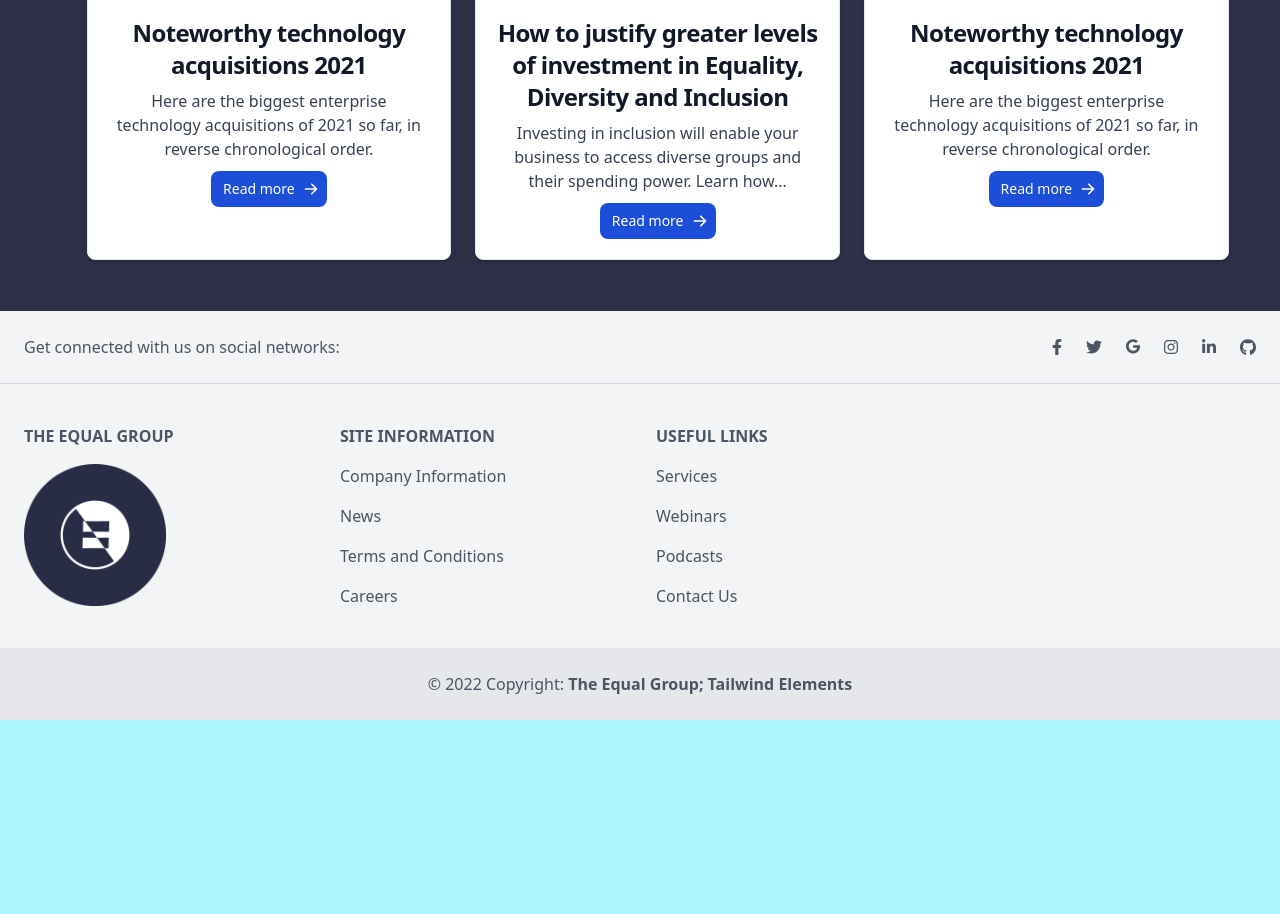
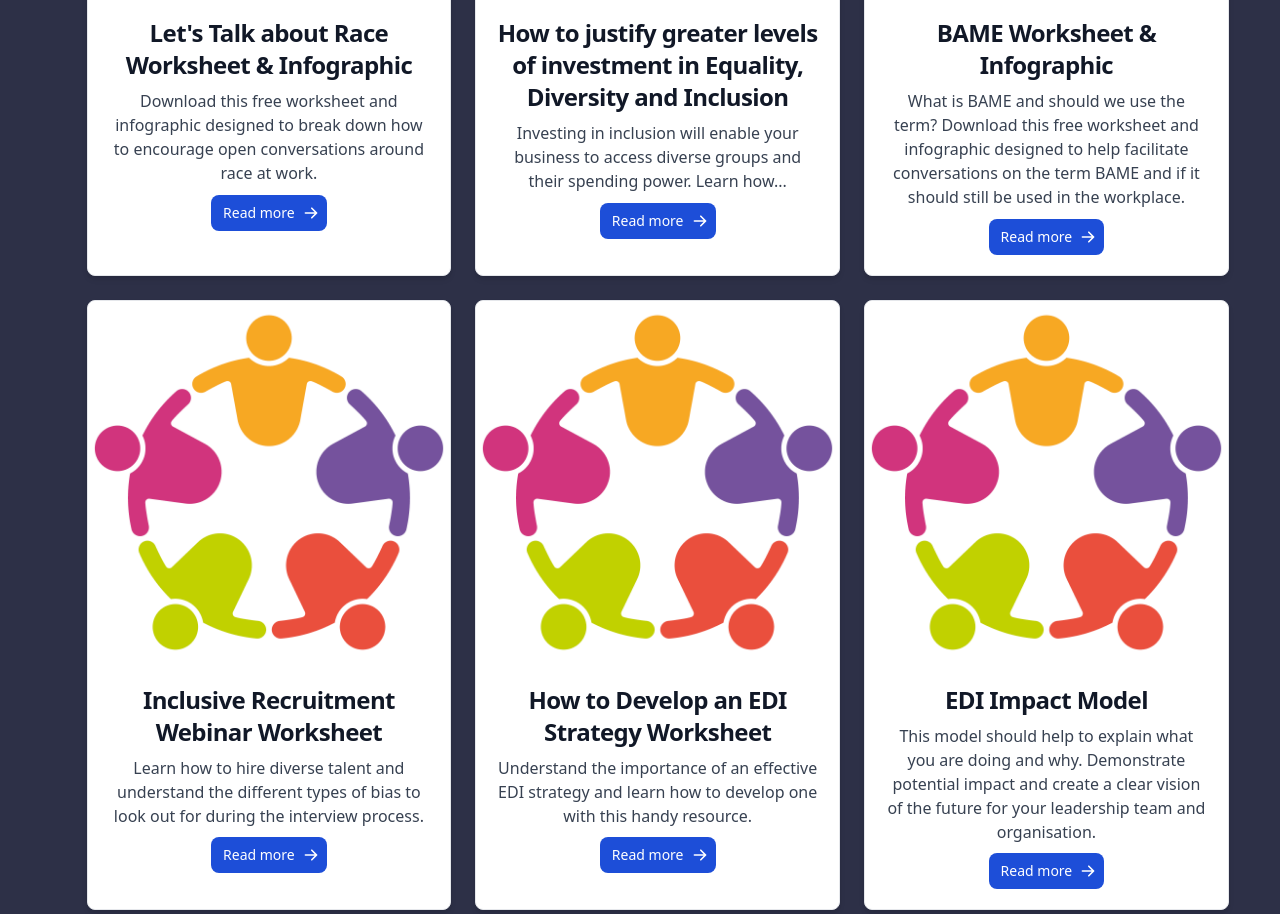
Before and after one commit to arjunkhakh/The-Equal-Group---EDI-Resources-Redesigned, a plain HTML site: page index.html in a window 1280 px wide. Shown: the part 649-1563 px from the top of the page. Before the commit the page ends 1369 px from the top, so only its background shows below. Drawn offline with nearby package versions, Linux system fonts and the light colour scheme.

Commit message:
adding more cards to the body

```diff
--- a/index.html
+++ b/index.html
@@ -67,15 +67,15 @@
     <p>Free equality, diversity and inclusion resources to help you with your EDI journey.</p>
 <center>
 <div id="gridBody" class="grid grid-cols-3 gap-6">
-<div class="max-w-sm bg-white rounded-lg border border-gray-200 shadow-md dark:bg-gray-800 dark:border-gray-700">
+<div id="box" class="max-w-sm bg-white rounded-lg border border-gray-200 shadow-md dark:bg-gray-800 dark:border-gray-700">
     <a href="#">
         <img class="rounded-t-lg" src="./images/EDI-people-logo.png" alt="">
     </a>
     <div class="p-5">
         <a href="#">
-            <h5 class="mb-2 text-2xl font-bold tracking-tight text-gray-900 dark:text-white">Noteworthy technology acquisitions 2021</h5>
+            <h5 class="mb-2 text-2xl font-bold tracking-tight text-gray-900 dark:text-white">Let's Talk about Race Worksheet & Infographic</h5>
         </a>
-        <p class="mb-3 font-normal text-gray-700 dark:text-gray-400">Here are the biggest enterprise technology acquisitions of 2021 so far, in reverse chronological order.</p>
+        <p class="mb-3 font-normal text-gray-700 dark:text-gray-400">Download this free worksheet and infographic designed to break down how to encourage open conversations around race at work.</p>
         <a href="#" class="inline-flex items-center py-2 px-3 text-sm font-medium text-center text-white bg-blue-700 rounded-lg hover:bg-blue-800 focus:ring-4 focus:outline-none focus:ring-blue-300 dark:bg-blue-600 dark:hover:bg-blue-700 dark:focus:ring-blue-800">
             Read more
             <svg aria-hidden="true" class="ml-2 -mr-1 w-4 h-4" fill="currentColor" viewBox="0 0 20 20" xmlns="http://www.w3.org/2000/svg"><path fill-rule="evenodd" d="M10.293 3.293a1 1 0 011.414 0l6 6a1 1 0 010 1.414l-6 6a1 1 0 01-1.414-1.414L14.586 11H3a1 1 0 110-2h11.586l-4.293-4.293a1 1 0 010-1.414z" clip-rule="evenodd"></path></svg>
@@ -84,7 +84,7 @@
 </div>
 
 
-<div class="max-w-sm bg-white rounded-lg border border-gray-200 shadow-md dark:bg-gray-800 dark:border-gray-700">
+<div id="box" class="max-w-sm bg-white rounded-lg border border-gray-200 shadow-md dark:bg-gray-800 dark:border-gray-700">
     <a href="#">
         <img class="rounded-t-lg" src="./images/EDI-people-logo.png" alt="">
     </a>
@@ -101,15 +101,65 @@
 </div>
 
 
-<div class="max-w-sm bg-white rounded-lg border border-gray-200 shadow-md dark:bg-gray-800 dark:border-gray-700">
+<div id="box" class="max-w-sm bg-white rounded-lg border border-gray-200 shadow-md dark:bg-gray-800 dark:border-gray-700">
     <a href="#">
         <img class="rounded-t-lg" src="./images/EDI-people-logo.png" alt="">
     </a>
     <div class="p-5">
         <a href="#">
-            <h5 class="mb-2 text-2xl font-bold tracking-tight text-gray-900 dark:text-white">Noteworthy technology acquisitions 2021</h5>
+            <h5 class="mb-2 text-2xl font-bold tracking-tight text-gray-900 dark:text-white">BAME Worksheet & Infographic</h5>
         </a>
-        <p class="mb-3 font-normal text-gray-700 dark:text-gray-400">Here are the biggest enterprise technology acquisitions of 2021 so far, in reverse chronological order.</p>
+        <p class="mb-3 font-normal text-gray-700 dark:text-gray-400">What is BAME and should we use the term? Download this free worksheet and infographic designed to help facilitate conversations on the term BAME and if it should still be used in the workplace.</p>
+        <a href="#" class="inline-flex items-center py-2 px-3 text-sm font-medium text-center text-white bg-blue-700 rounded-lg hover:bg-blue-800 focus:ring-4 focus:outline-none focus:ring-blue-300 dark:bg-blue-600 dark:hover:bg-blue-700 dark:focus:ring-blue-800">
+            Read more
+            <svg aria-hidden="true" class="ml-2 -mr-1 w-4 h-4" fill="currentColor" viewBox="0 0 20 20" xmlns="http://www.w3.org/2000/svg"><path fill-rule="evenodd" d="M10.293 3.293a1 1 0 011.414 0l6 6a1 1 0 010 1.414l-6 6a1 1 0 01-1.414-1.414L14.586 11H3a1 1 0 110-2h11.586l-4.293-4.293a1 1 0 010-1.414z" clip-rule="evenodd"></path></svg>
+        </a>
+    </div>
+</div>
+
+<div id="box" class="max-w-sm bg-white rounded-lg border border-gray-200 shadow-md dark:bg-gray-800 dark:border-gray-700">
+    <a href="#">
+        <img class="rounded-t-lg" src="./images/EDI-people-logo.png" alt="">
+    </a>
+    <div class="p-5">
+        <a href="#">
+            <h5 class="mb-2 text-2xl font-bold tracking-tight text-gray-900 dark:text-white">Inclusive Recruitment Webinar Worksheet</h5>
+        </a>
+        <p class="mb-3 font-normal text-gray-700 dark:text-gray-400">Learn how to hire diverse talent and understand the different types of bias to look out for during the interview process.</p>
+        <a href="#" class="inline-flex items-center py-2 px-3 text-sm font-medium text-center text-white bg-blue-700 rounded-lg hover:bg-blue-800 focus:ring-4 focus:outline-none focus:ring-blue-300 dark:bg-blue-600 dark:hover:bg-blue-700 dark:focus:ring-blue-800">
+            Read more
+            <svg aria-hidden="true" class="ml-2 -mr-1 w-4 h-4" fill="currentColor" viewBox="0 0 20 20" xmlns="http://www.w3.org/2000/svg"><path fill-rule="evenodd" d="M10.293 3.293a1 1 0 011.414 0l6 6a1 1 0 010 1.414l-6 6a1 1 0 01-1.414-1.414L14.586 11H3a1 1 0 110-2h11.586l-4.293-4.293a1 1 0 010-1.414z" clip-rule="evenodd"></path></svg>
+        </a>
+    </div>
+</div>
+
+
+<div id="box" class="max-w-sm bg-white rounded-lg border border-gray-200 shadow-md dark:bg-gray-800 dark:border-gray-700">
+    <a href="#">
+        <img class="rounded-t-lg" src="./images/EDI-people-logo.png" alt="">
+    </a>
+    <div class="p-5">
+        <a href="#">
+            <h5 class="mb-2 text-2xl font-bold tracking-tight text-gray-900 dark:text-white">How to Develop an EDI Strategy Worksheet</h5>
+        </a>
+        <p class="mb-3 font-normal text-gray-700 dark:text-gray-400">Understand the importance of an effective EDI strategy and learn how to develop one with this handy resource.</p>
+        <a href="#" class="inline-flex items-center py-2 px-3 text-sm font-medium text-center text-white bg-blue-700 rounded-lg hover:bg-blue-800 focus:ring-4 focus:outline-none focus:ring-blue-300 dark:bg-blue-600 dark:hover:bg-blue-700 dark:focus:ring-blue-800">
+            Read more
+            <svg aria-hidden="true" class="ml-2 -mr-1 w-4 h-4" fill="currentColor" viewBox="0 0 20 20" xmlns="http://www.w3.org/2000/svg"><path fill-rule="evenodd" d="M10.293 3.293a1 1 0 011.414 0l6 6a1 1 0 010 1.414l-6 6a1 1 0 01-1.414-1.414L14.586 11H3a1 1 0 110-2h11.586l-4.293-4.293a1 1 0 010-1.414z" clip-rule="evenodd"></path></svg>
+        </a>
+    </div>
+</div>
+
+
+<div id="box" class="max-w-sm bg-white rounded-lg border border-gray-200 shadow-md dark:bg-gray-800 dark:border-gray-700">
+    <a href="#">
+        <img class="rounded-t-lg" src="./images/EDI-people-logo.png" alt="">
+    </a>
+    <div class="p-5">
+        <a href="#">
+            <h5 class="mb-2 text-2xl font-bold tracking-tight text-gray-900 dark:text-white">EDI Impact Model</h5>
+        </a>
+        <p class="mb-3 font-normal text-gray-700 dark:text-gray-400">This model should help to explain what you are doing and why. Demonstrate potential impact and create a clear vision of the future for your leadership team and organisation.</p>
         <a href="#" class="inline-flex items-center py-2 px-3 text-sm font-medium text-center text-white bg-blue-700 rounded-lg hover:bg-blue-800 focus:ring-4 focus:outline-none focus:ring-blue-300 dark:bg-blue-600 dark:hover:bg-blue-700 dark:focus:ring-blue-800">
             Read more
             <svg aria-hidden="true" class="ml-2 -mr-1 w-4 h-4" fill="currentColor" viewBox="0 0 20 20" xmlns="http://www.w3.org/2000/svg"><path fill-rule="evenodd" d="M10.293 3.293a1 1 0 011.414 0l6 6a1 1 0 010 1.414l-6 6a1 1 0 01-1.414-1.414L14.586 11H3a1 1 0 110-2h11.586l-4.293-4.293a1 1 0 010-1.414z" clip-rule="evenodd"></path></svg>
--- a/style.css
+++ b/style.css
@@ -77,14 +77,8 @@ body {
 }
 
 
-.box{
-    background-color:#333;
-    padding: 2rem;
-    border-radius:10px;
-    color:#fff;
-    font-size:120%;
-    display: -ms-inline-grid;
-    margin: 4%;
+#box:hover{
+    background-color: #ADF5FF;
 }
 
 #ediTitle {
```
